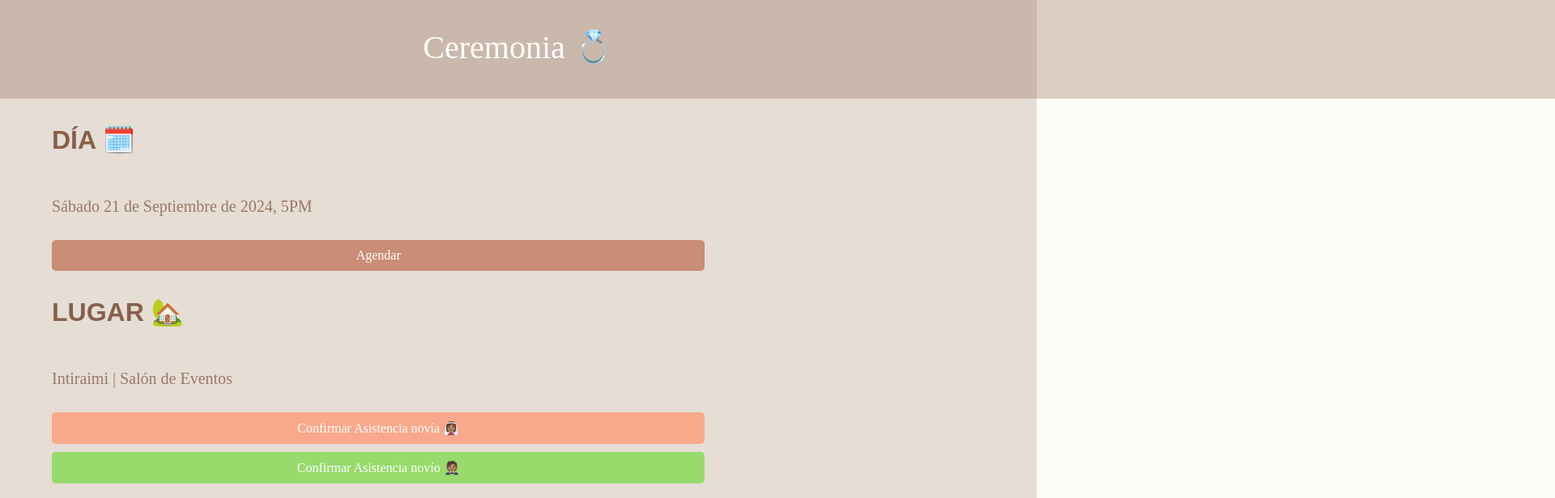
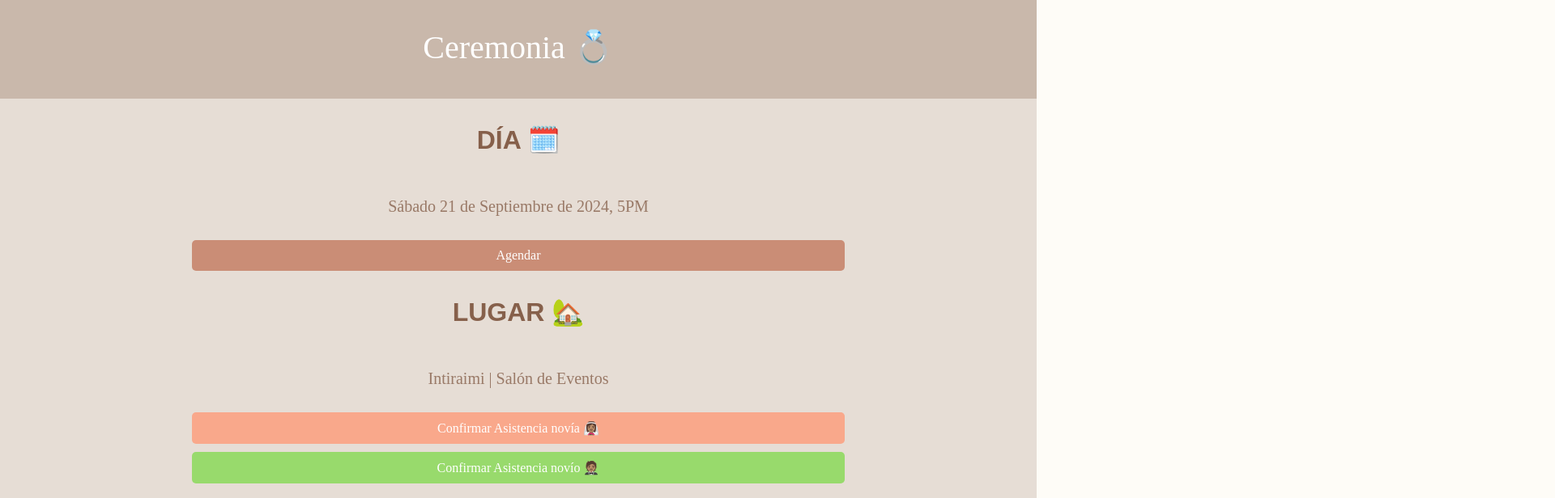
Before and after one commit to sebasgarcia29/weeding, a Next.js app: page / in a window 1280 px wide. Shown: the part 1700-2316 px from the top of the page at 81% size, 1920 px wide, since content can reach past the window. Built offline with nearby package versions, Linux system fonts and the light colour scheme.

Commit message:
disable scroll

```diff
--- a/src/components/Links.tsx
+++ b/src/components/Links.tsx
@@ -10,7 +10,6 @@ const Container = styled("div", {
     height: '120vh',
     fontSize: '24px',
     backgroundColor: "rgba(134, 96, 75, 0.2)",
-
 });
 
 const ContainerTitle = styled("div", {
@@ -60,6 +59,8 @@ const ContainerLink = styled("div", {
     marginRight: '2rem',
     width: '90%',
     flexDirection: 'column',
+    alignContent: 'center',
+    alignItems: 'center',
 });
 
 type GrettingProps = {
--- a/src/pages/index.tsx
+++ b/src/pages/index.tsx
@@ -1,3 +1,4 @@
+import React from "react";
 import Head from "next/head";
 import { Noto_Sans_KR } from "next/font/google";
 import dynamic from "next/dynamic";
@@ -35,11 +36,28 @@ const Footer = styled("footer", {
 });
 
 export default function Home() {
+
+  React.useEffect(() => {
+    const disablePinchZoom = () => {
+      document.addEventListener('gesturestart', function (e) {
+        e.preventDefault();
+      });
+    };
+
+    disablePinchZoom();
+
+    // Clean up the event listener when the component unmounts
+    return () => {
+      document.removeEventListener('gesturestart', disablePinchZoom);
+    };
+  }, []);
+
+
   return (
     <>
       <Head>
         <meta charSet="UTF-8" />
-        <meta name="viewport" content="width=device-width, initial-scale=1.0" />
+        <meta name="viewport" content="width=device-width, initial-scale=1.0, maximum-scale=1.0, user-scalable=no" />
         <meta property="og:type" content="website" />
         <meta content="Johana❤Sebastian" name="Title" />
         <meta
@@ -59,6 +77,7 @@ export default function Home() {
         <meta name="theme-color" content="#BCAAA4" />
         <title>Johana❤Sebastian</title>
         <link rel="icon" href="./assets/couple.ico" type="image/x-icon" />
+
       </Head>
       <main className={`${notoSansKR.className}`}>
         {/* <Music /> */}
--- a/src/styles/globals.css
+++ b/src/styles/globals.css
@@ -3,7 +3,10 @@ body {
   padding: 0;
   margin: 0;
   background-color: #FEFCF7;
-  /* Remove quotes from color value */
+  overflow-x: hidden;
+  /* Disable horizontal scrolling */
+  overflow-y: auto;
+  /* Enable vertical scrolling */
 }
 
 * {
```
